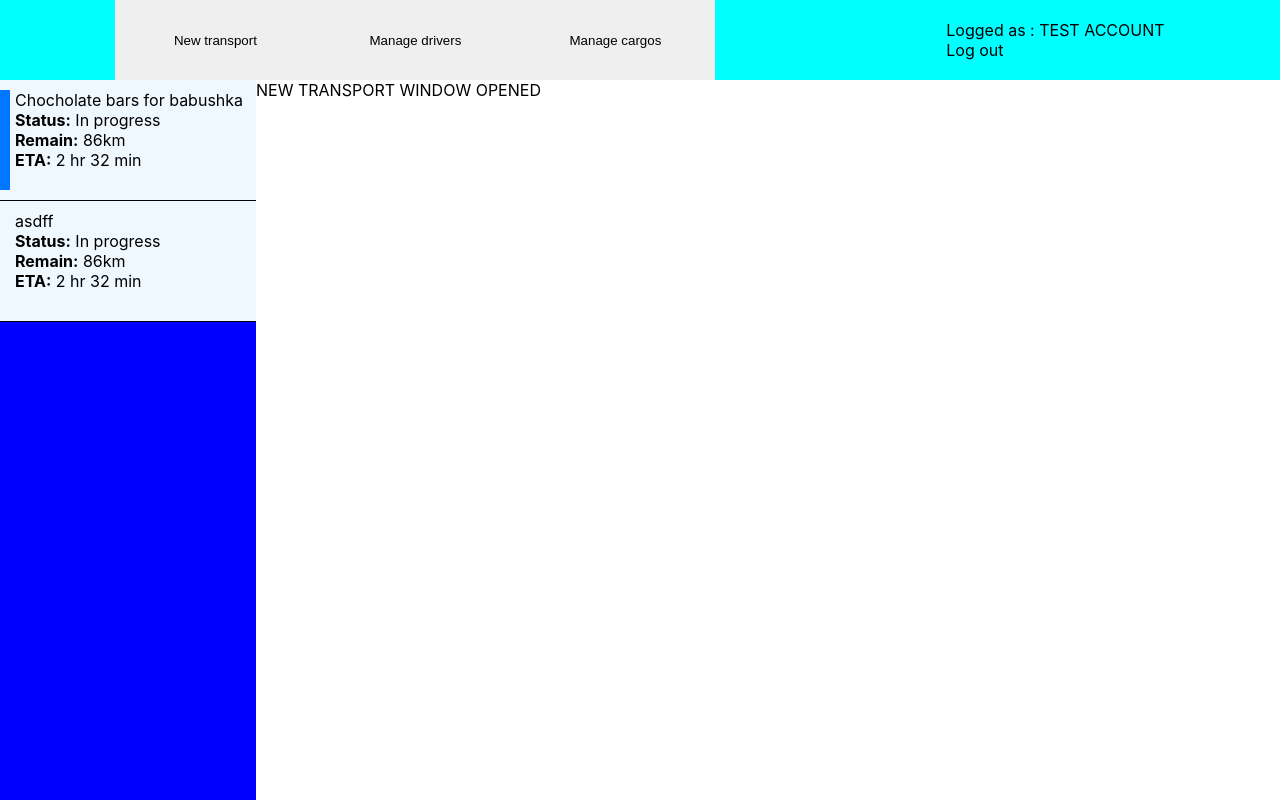
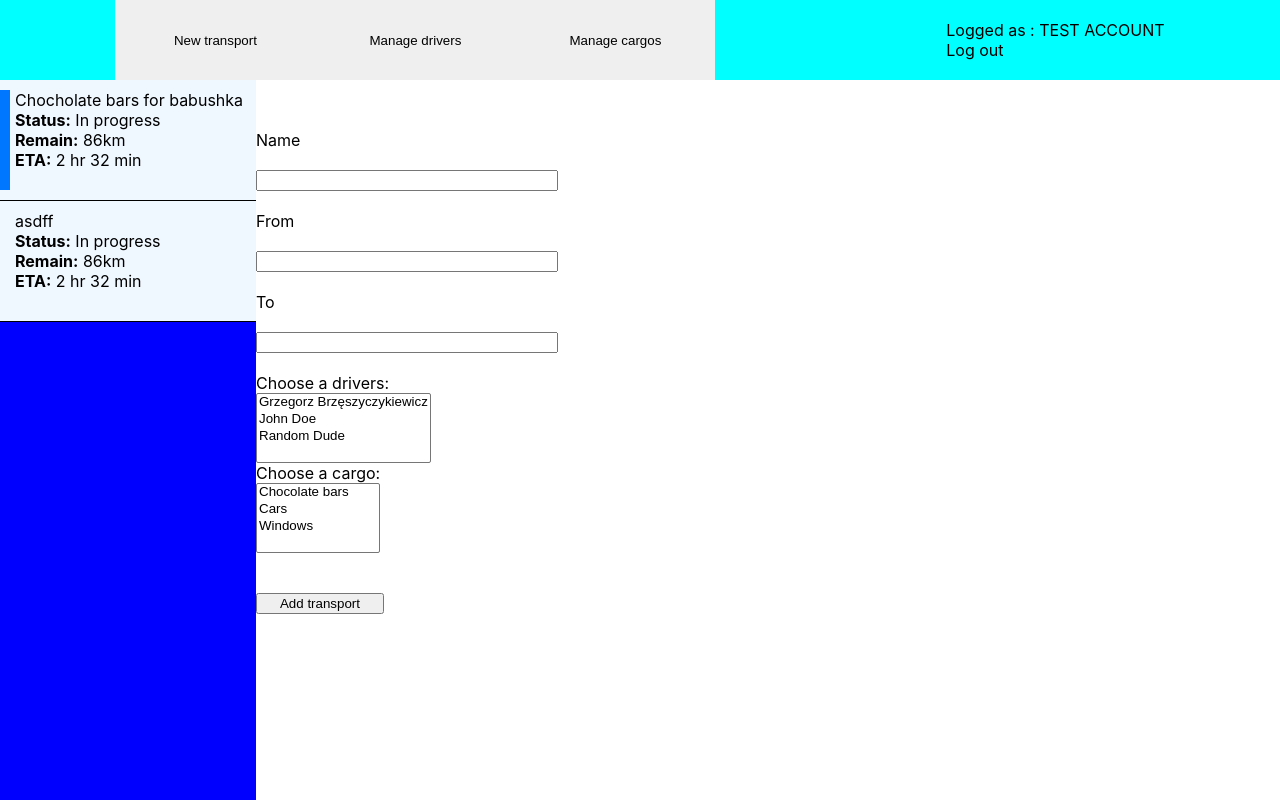
Before and after one commit to lukbast/trckyr-client, a React (Create React App) app: page / in a window 1280 px wide. Both pictures are taken after a click on the button "New transport". Built offline with nearby package versions, Linux system fonts and the light colour scheme.

Commit message:
created new transport form

```diff
--- a/src/components/main-tab/main-tab.tsx
+++ b/src/components/main-tab/main-tab.tsx
@@ -8,6 +8,7 @@ import { DriversWindowProvider } from "../../context/drivers-window-context"
 import { CargoWindowProvider } from "../../context/cargo-window-context"
 import { useTransportDataContext } from "../../context/transport-data-context"
 import { useSelectedTransport } from "../../context/selected-transport-context"
+import NewTransportForm from "../new-transport-form/new-transport-form"
 
 
 
@@ -21,7 +22,7 @@ const MainTab:FC = ():JSX.Element =>{
     const display = ():JSX.Element =>{
         const data = transportDataContext.state[selectedTransport.state.index]
         if (state.newTransportWindow) {
-            return <div>NEW TRANSPORT WINDOW OPENED</div>
+            return <NewTransportForm/>
         } else if (state.newDriverWindow) {
             return <DriversWindowProvider><ManageDriversWindow/></DriversWindowProvider>
         } else if (state.newCargo) {
--- /dev/null
+++ b/src/components/new-transport-form/new-transport-form.tsx
@@ -0,0 +1,41 @@
+import { FC, useState } from "react"
+import TransportForm from "../transport-form/transport-form"
+
+const NewTransportForm:FC = ():JSX.Element =>{
+    const defaultState = {
+        name: "",
+        from: "",
+        to: "",
+        drivers:[0],
+        cargo: 0
+    }
+    const [state, setState] =  useState(defaultState)
+
+     function handleSelectChange(e:React.ChangeEvent<HTMLSelectElement>) {
+        const options = e.target.options;
+        const value = [];
+        const name = e.target.name
+        for (var i = 0, l = options.length; i < l; i++) {
+          if (options[i].selected) {
+            value.push(parseInt(options[i].value));
+          }
+        }
+
+        setState({...state,
+            [name]:value})
+    }
+
+    function onChange(e: React.ChangeEvent<HTMLInputElement>){
+        setState({...state,
+            [e.target.name]: e.target.value
+        })
+    }
+
+    const submit = ()=>{
+        console.log(state)
+    }
+
+    return (<TransportForm data={state} onChange={onChange} submitFunction={submit} handleSelectChange={handleSelectChange}/>)
+}
+
+export default NewTransportForm
--- /dev/null
+++ b/src/components/transport-form/transport-form.tsx
@@ -0,0 +1,75 @@
+import { FC} from "react"
+import { useCargoDataContext } from "../../context/cargo-data-context"
+import { useDriverDataContext } from "../../context/driver-data-context"
+import { ITransportFormState} from "../../interfaces"
+import Button from "../button/button"
+import Input from "../input/input"
+
+
+interface IProps{
+    data: ITransportFormState,
+    onChange: any,
+    handleSelectChange: any,
+    submitFunction: any
+}
+
+const TransportForm:FC<IProps> = ({data, onChange, submitFunction, handleSelectChange}) =>{
+
+
+    const driversDataContex = useDriverDataContext()
+    const cargoDataContex = useCargoDataContext()
+
+    const createDriversOptions = (data:any):any[] =>{
+        const optionsList: any[] = []
+        for (let i = 0; i < data.length; i++){
+            optionsList.push(<option key={i} value={data[i]["_id"]}>{`${data[i]["firstName"]} ${data[i]["lastName"]}`}</option>)
+        }
+        return optionsList
+    }
+
+    const createCargoOptions = (data:any):any[] =>{
+        const optionsList: any[] = []
+        for (let i = 0; i < data.length; i++){
+            optionsList.push(<option key={i} value={data[i]["_id"]}>{`${data[i]["name"]}`}</option>)
+        }
+        return optionsList
+    }
+
+
+    function renderSelectInput (nameOfField: "drivers" | "cargo", onChange: any):JSX.Element{
+        let options = []
+        if (nameOfField === "drivers"){
+            const data = driversDataContex.state
+            options = createDriversOptions(data)
+        }
+        if (nameOfField === "cargo"){
+            const data = cargoDataContex.state.data
+            options = createCargoOptions(data)
+        }
+
+        return (
+            <div className="input-label-group">
+                <label htmlFor={`${nameOfField}-select`}>{`Choose a ${nameOfField}`}:</label>
+
+                <select onChange={handleSelectChange} multiple={true} name={nameOfField} id={`${nameOfField}-select`}>
+                    {options}
+                </select>
+            </div>
+        )
+    }
+
+    return(
+        <div className="driver-form">
+            <Input value={data.name} labelText="Name" type="text" length="long" name="name" onChange={onChange}/>
+            <Input value={data.from} labelText="From" type="text" length="long" name="from" onChange={onChange}/>
+            <Input value={data.to} labelText="To" type="text" length="long" name="to" onChange={onChange}/>
+            {renderSelectInput("drivers",onChange)}
+            {renderSelectInput("cargo", onChange)}
+
+            <Button text="Add transport" onClick={submitFunction}/>
+        </div>
+    )
+}
+
+
+export default TransportForm
--- a/src/context/transport-data-context.tsx
+++ b/src/context/transport-data-context.tsx
@@ -2,24 +2,24 @@ import { createContext, useReducer, useContext, ReactNode } from "react";
 import {ITransportData} from "../interfaces"
 
 const defaultState:ITransportData[] = [{
+    _id: 0,
     name: "Chocholate bars for babushka",
     from: "UK, London",
     to: "Poland, Warsaw",
     drivers: [0, 1],
     cargo: 1,
-    quantity: "10000000",
     total: 1234,
     remaining: 86,
     eta: "2 hr 32 min",
     state: "In progress",
     coordinates: [52.254717669337616, 21.015183348860532]
 },{
+    _id: 1,
     name: "asdff",
     from: "afsfffn",
     to: "ndfnfnf",
     drivers: [0, 1],
     cargo: 2,
-    quantity: "10000000",
     total: 1234,
     remaining: 86,
     eta: "2 hr 32 min",
```
Also changed, not shown: src/interfaces.tsx (+9 -1 lines), src/utils.tsx (line endings or trailing spaces).
